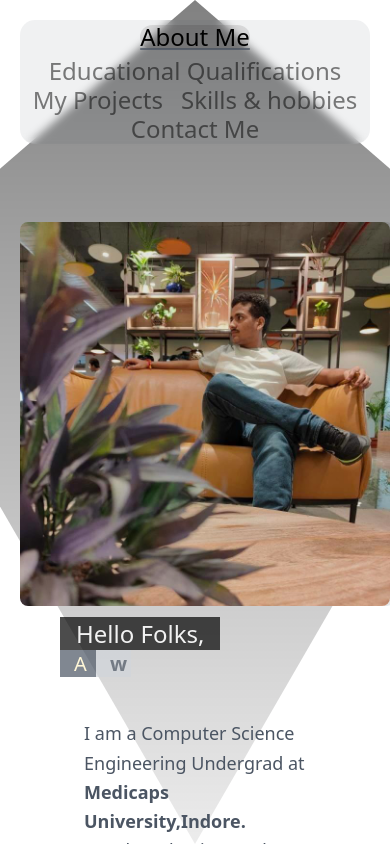
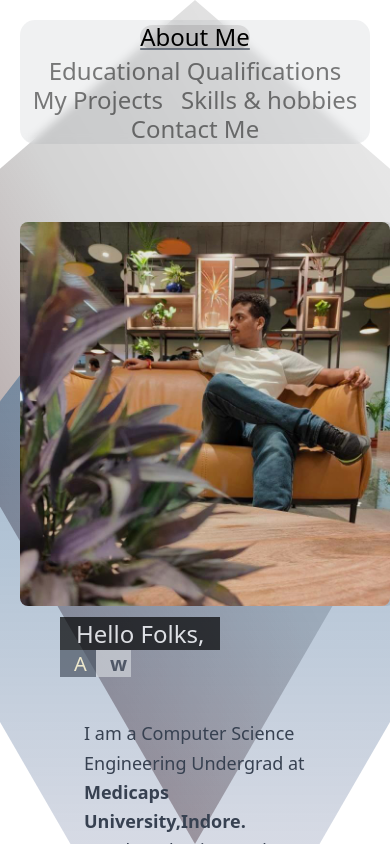
Before and after one commit to sushantsharma08/portfolio, an Angular app in the folder portfolio/: page /home in a window 390 px wide. Shown: the top 844 px of the page. Built offline with nearby package versions, Linux system fonts and the light colour scheme.

Commit message:
style changesd

```diff
--- a/portfolio/src/app/component/routed-component/routed-components/home/home.component.html
+++ b/portfolio/src/app/component/routed-component/routed-components/home/home.component.html
@@ -1,4 +1,4 @@
-<section class="text-gray-600 body-font home">
+<section class="text-gray-700 body-font home">
   <section class="">
     <div class="container px-5 pb-10 mx-auto flex flex-col">
 
--- a/portfolio/src/app/component/routed-component/routed-components/home/home.component.scss
+++ b/portfolio/src/app/component/routed-component/routed-components/home/home.component.scss
@@ -5,9 +5,9 @@
     left: 0;
     width: 100%;
     height: 100%;
-    background: linear-gradient(rgba(0, 0, 0, 0.493),rgba(2, 0, 2, 0.075));
+    background: linear-gradient(rgba(0, 0, 0, 0.37),rgba(2, 0, 2, 0.075));
     clip-path: polygon(50% 0%, 100% 50%, 50% 100%, 0% 20%);
-    z-index: -1;
+    z-index: -2;
 }
 .home::after{
     content: "";
@@ -16,7 +16,8 @@
     left: 0;
     width: 100%;
     height: 100%;
-    // background: linear-gradient(#2195f38c,#e91e627a);
+    background: linear-gradient(#02457c60,#6808281e);
+    clip-path: polygon(30% 0%,60% 0%, 100% 40%, 50% 90%, 0% 10%);
     // clip-path: polygon( 50% 100%, 0% 20%,50% 20%, 100% 20%);
     z-index: -1;
 }
@@ -179,12 +180,23 @@ span.changingText2::before {
             left: 0;
             width: 100%;
             height: 100%;
-            background: linear-gradient(rgba(0, 0, 0, 0.493),rgba(2, 0, 2, 0.075));
+            background: linear-gradient(60deg,rgba(59, 11, 11, 0.493),rgba(0, 0, 0, 0.171),rgba(2, 0, 2, 0.075));
             clip-path: polygon(50% 0%, 100% 20%,100% 60%, 50% 100%,0% 60%, 0% 20%);
             z-index: -1;
         }
         .imgDiv{
             margin-inline: auto;
         }
+        .home::after{
+            content: "";
+            position: fixed;
+            top: 300px;
+            left: 0;
+            width: 100%;
+            height: 100%;
+            background: linear-gradient(#02457c6b,#af003a0e);
+            clip-path: polygon(20% 0%,80% 0%, 100% 12%,100% 50%, 50% 90%,0% 50%, 0% 12%);
+            z-index: -1;
+        }
 
   }
```
